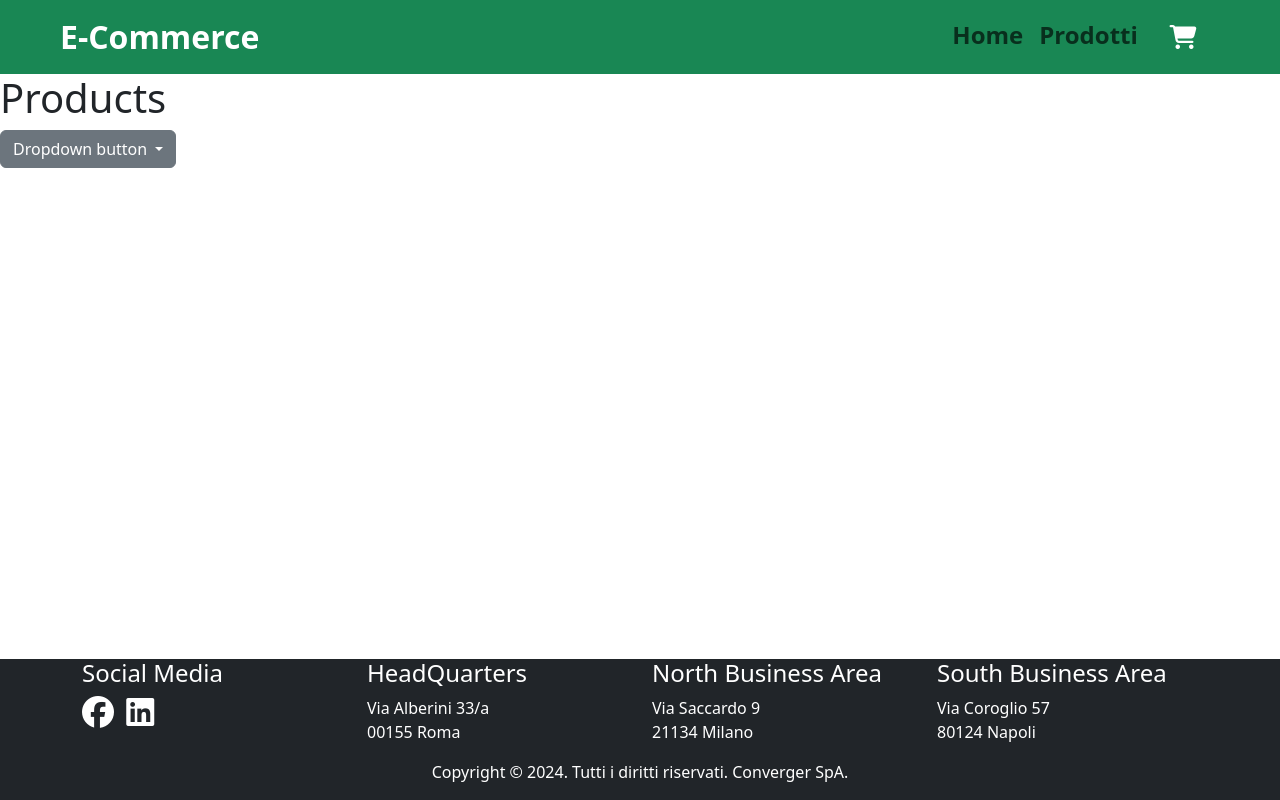
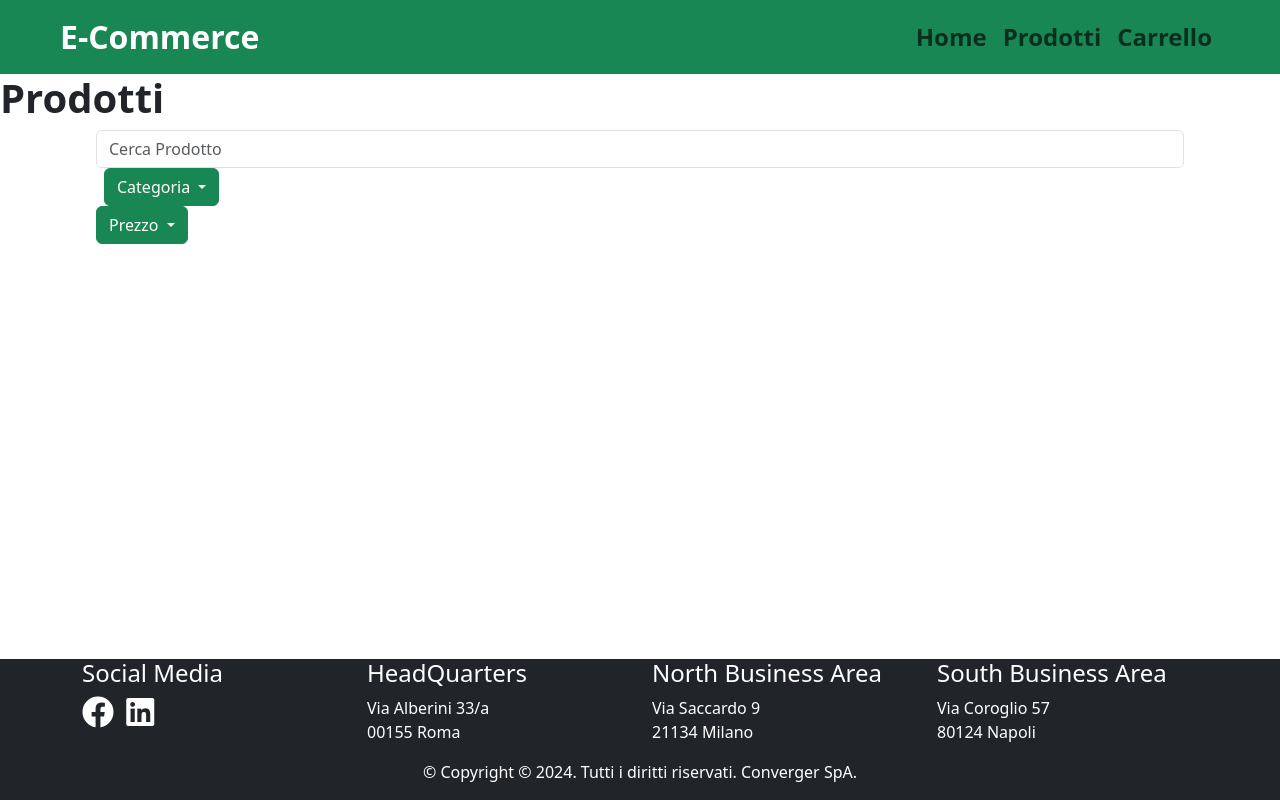
Before and after one commit to Tibaldi3/ecommerce, a Symfony app: template templates/products/products.html.twig in a window 1280 px wide. Run offline with Twig, Linux system fonts and the light colour scheme; the template is opened without the code that fills it, so the values that code supplies are empty; some libraries are stand-ins or nearby versions.

Commit message:
pagina prodotti proto

```diff
--- a/templates/base.html.twig
+++ b/templates/base.html.twig
@@ -8,10 +8,8 @@
 
         {% block stylesheets %}
             <link rel="stylesheet" href="https://cdn.jsdelivr.net/npm/bootstrap@5.3.2/dist/css/bootstrap.min.css" integrity="sha384-T3c6CoIi6uLrA9TneNEoa7RxnatzjcDSCmG1MXxSR1GAsXEV/Dwwykc2MPK8M2HN" crossorigin="anonymous">
-            <link rel="stylesheet" href="https://cdnjs.cloudflare.com/ajax/libs/morris.js/0.5.1/morris.css">
+            <link rel="stylesheet" href="//cdnjs.cloudflare.com/ajax/libs/morris.js/0.5.1/morris.css">
             <link rel="stylesheet" href="https://cdnjs.cloudflare.com/ajax/libs/font-awesome/5.15.4/css/all.min.css">
-            <link rel="stylesheet" href="https://cdn.jsdelivr.net/npm/bootstrap-icons@1.3.0/font/bootstrap-icons.css">
-            <link rel="stylesheet" href="https://cdnjs.cloudflare.com/ajax/libs/font-awesome/6.5.1/css/all.min.css" integrity="sha512-DTOQO9RWCH3ppGqcWaEA1BIZOC6xxalwEsw9c2QQeAIftl+Vegovlnee1c9QX4TctnWMn13TZye+giMm8e2LwA==" crossorigin="anonymous" referrerpolicy="no-referrer" />
             {{ encore_entry_link_tags('app') }}
         {% endblock %}
 
@@ -27,13 +25,13 @@
         <div class="collapse navbar-collapse" id="navbarSupportedContent">
             <ul class="navbar-nav ms-auto mb-2 mb-lg-0">
                 <li class="nav-item">
-                    <a class="nav-link fw-bold fs-4 {{app.request.attributes.get('_route') == 'vendite' ? 'active' : ''}}" href="{{path("vendite")}}">Home</a>
+                    <a class="nav-link fw-bold fs-4 {{app.request.attributes.get('_route') == 'vendite' ? 'active' : ''}}" aria-current="page" href="{{path("vendite")}}">Home</a>
                 </li>
                 <li class="nav-item">
-                    <a class="nav-link fw-bold fs-4 {{app.request.attributes.get('_route') == 'prodotti' ? 'active' : ''}}" href="{{path("prodotti")}}">Prodotti</a>
+                    <a class="nav-link fw-bold fs-4 {{app.request.attributes.get('_route') == 'prodotti' ? 'active' : ''}}" aria-current="page" href="{{path("prodotti")}}">Prodotti</a>
                 </li>
                 <li class="nav-item">
-                    <a class="nav-link fw-bold fs-4 {{app.request.attributes.get('_route') == 'carrello' ? 'active' : ''}}" href="{{path("carrello")}}"><i class="fa badge" style="font-size:24px"  id="carrelloVal">&#xf07a;</i></a>
+                    <a class="nav-link fw-bold fs-4 {{app.request.attributes.get('_route') == 'carrello' ? 'active' : ''}}" href="{{path("carrello")}}">Carrello</a>
                 </li>
 
             </ul>
@@ -84,16 +82,17 @@
         </div>
         <div class="row">
             <div class="col text-center">
-                <p>Copyright &copy; 2024. Tutti i diritti riservati. Converger SpA.</p>
+                <p>&copy; Copyright © 2024. Tutti i diritti riservati. Converger SpA.</p>
             </div>
         </div>
     </div>
 </footer>
         {% block javascripts %}
-            <script src="https://cdn.jsdelivr.net/npm/bootstrap@5.3.3/dist/js/bootstrap.bundle.min.js"></script>
+            <script src="https://cdn.jsdelivr.net/npm/bootstrap@5.3.2/dist/js/bootstrap.min.js" integrity="sha384-BBtl+eGJRgqQAUMxJ7pMwbEyER4l1g+O15P+16Ep7Q9Q+zqX6gSbd85u4mG4QzX+" crossorigin="anonymous"></script>
             <script src="//ajax.googleapis.com/ajax/libs/jquery/1.9.0/jquery.min.js"></script>
             <script src="//cdnjs.cloudflare.com/ajax/libs/raphael/2.1.0/raphael-min.js"></script>
             <script src="//cdnjs.cloudflare.com/ajax/libs/morris.js/0.5.1/morris.min.js"></script>
+            <script src="https://cdn.jsdelivr.net/npm/bootstrap@5.3.3/dist/js/bootstrap.bundle.min.js"></script>
             {{ encore_entry_script_tags('app') }}
         {% endblock %}
     </body>
--- a/templates/cart/cart.html.twig
+++ b/templates/cart/cart.html.twig
@@ -1,5 +1,4 @@
 {% extends "base.html.twig" %}
 {% block body %}
-
-
+    <h1>Carrello</h1>
 {% endblock %}
--- a/templates/products/products.html.twig
+++ b/templates/products/products.html.twig
@@ -1,24 +1,68 @@
 {% extends "base.html.twig" %}
 {% block body %}
-    <h1>Products</h1>
-    <div class="dropdown">
-        <button class="btn btn-secondary dropdown-toggle" type="button" data-bs-toggle="dropdown" aria-expanded="false">
-            Dropdown button
-        </button>
-        <ul class="dropdown-menu">
-            <li><a class="dropdown-item" href="#">Action</a></li>
-            <li><a class="dropdown-item" href="#">Another action</a></li>
-            <li class="nav-item dropend">
-                <a class="nav-link dropdown-toggle" href="#" role="button" data-bs-toggle="dropdown" aria-expanded="false">
-                    Dropdown
-                </a>
-                <ul class="dropdown-menu">
-                    <li><a class="dropdown-item" href="#">Action</a></li>
-                    <li><a class="dropdown-item" href="#">Another action</a></li>
+    <h1 class="fw-bold">Prodotti</h1>
+    <!-- <img src="{{asset('imgs/martello.png')}}" alt=""> -->
+<div class="dropdown px-5">
 
-                </ul>
-            </li>
-        </ul>
+    <div class="cerca mx-4 px-4">
+        <div class="col">
+            <input type="text" class="form-control" placeholder="Cerca Prodotto" aria-label="First name">
+        </div>
+        <div class="dropdown mx-2">
+            <button class="btn btn-secondary dropdown-toggle bg-success border border-success" type="button" data-bs-toggle="dropdown" aria-expanded="false">
+                Categoria
+            </button>
+            <ul class="dropdown-menu">
+                <li><a class="dropdown-item" href="#">cat 1</a></li>
+                <li><a class="dropdown-item" href="#">cat 2</a></li>
+                <li><a class="dropdown-item" href="#">cat 3</a></li>
+            </ul>
+        </div>
+        <div class="dropdown">
+            <button class="btn btn-secondary dropdown-toggle bg-success border border-success" type="button" data-bs-toggle="dropdown" aria-expanded="false">
+                Prezzo
+            </button>
+            <ul class="dropdown-menu">
+                <li><a class="dropdown-item" href="#">0€ - 50€</a></li>
+                <li><a class="dropdown-item" href="#">50€ - 100€</a></li>
+                <li><a class="dropdown-item" href="#">100€ - 200€</a></li>
+            </ul>
+        </div>
     </div>
 
+    <div class="products px-5">
+
+            <ul class="list-group">
+        {% for key,img in imgs %}
+
+                <li class="list-group-item custom">
+                    <div class="name">
+                        <h3>{{nome[key]|capitalize}}</h3>
+                        <img src="{{img}}" alt="">
+                    </div>
+                    <div class="txt">
+                        <p>Lorem ipsum dolor sit amet consectetur adipisicing elit. Alias illo quibusdam harum numquam sit! Officiis doloremque fuga libero recusandae dolorem. Quo error perspiciatis illo ex voluptatem fugit magnam distinctio in!</p>
+                    </div>
+                    <div class="acquisto">
+                        <h4>{{prezzo[key]}}</h4>
+                        <button type="button" class="btn btn-success">Aggiungi al carrello <i class="fa">&#xf07a;</i></button>
+                    </div>
+                </li>
+            {# <div>
+                <h3>{{nome[key]}}</h3>
+                <img src="{{img}}" alt="">
+            </div>
+            <div class="txt">
+                <p>Lorem ipsum dolor sit amet consectetur adipisicing elit. Alias illo quibusdam harum numquam sit! Officiis doloremque fuga libero recusandae dolorem. Quo error perspiciatis illo ex voluptatem fugit magnam distinctio in!</p>
+            </div>
+            <div class="price">
+                <h4>{{prezzo[key]}}</h4>
+            </div>          #}
+
+
+        {% endfor %}
+            </ul>
+    </div>
+
+</div>
 {% endblock %}
```
Also changed, not shown: assets/app.js (+17 -4 lines), assets/styles/app.css (+51 -31 lines), src/Controller/MainController.php (+6 -2 lines), public/imgs/astuccio.jpeg (added), public/imgs/astuccio1.jpeg (added), public/imgs/bicchiere.jpeg (added), public/imgs/bicchiere1.jpeg (added), public/imgs/martello.png (deleted), public/imgs/penna.jpeg (added), public/imgs/penna1.jpeg (added), templates/vendite/vendite.html.twig (line endings or trailing spaces), 4 other files.
